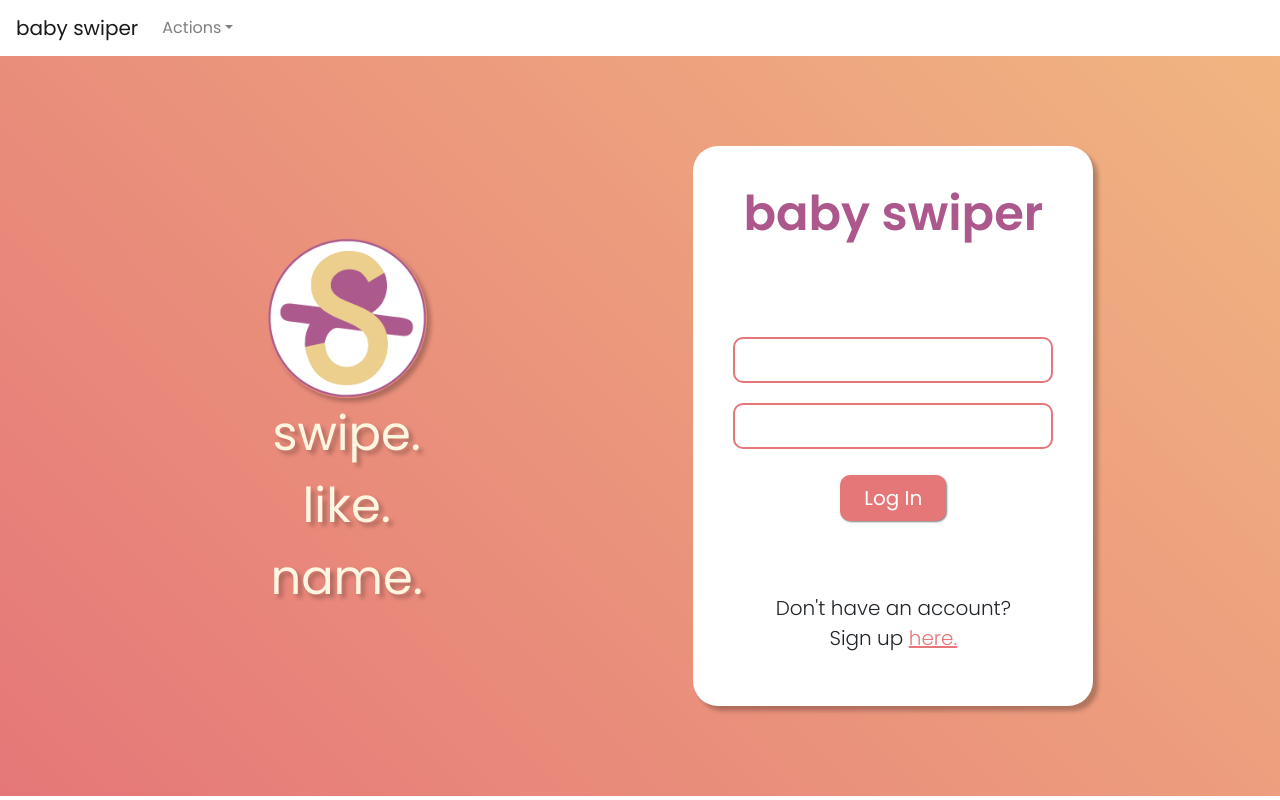
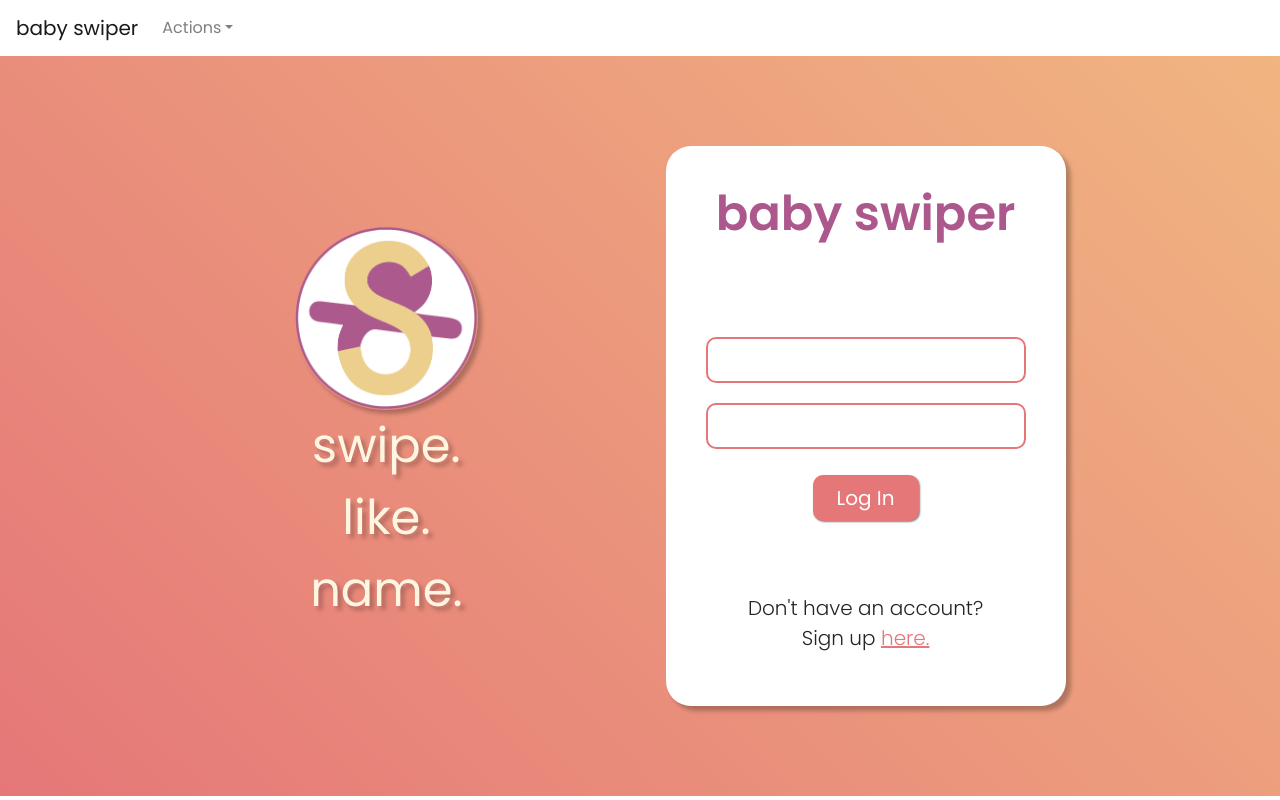
Before and after one commit to hartnerk/babynames_frontend, a React (Create React App) app: page /login in a window 1280 px wide. Built offline with nearby package versions, Linux system fonts and the light colour scheme.

Commit message:
minor change

```diff
--- a/src/styles/styledComponents/LoginPageContainers.js
+++ b/src/styles/styledComponents/LoginPageContainers.js
@@ -19,8 +19,8 @@ const LoginLeft = styled.div`
   margin: 10vh;
 
   img {
-    height: 20vh;
-    width: 20vh;
+    height: 23vh;
+    width: 23vh;
     border-radius: 50%;
     box-shadow: 4px 4px 4px rgba(0, 0, 0, 0.25);
   }
--- a/src/views/auth/LoginPage.js
+++ b/src/views/auth/LoginPage.js
@@ -80,6 +80,7 @@ function LoginPage({ history }) {
       {loading === false && (
         <AuthContainer>
           <LoginPageContainer>
+            <div></div>
             <LoginLeft>
               <img src={logo} className='login-logo' />
               <LeftText>
@@ -115,6 +116,7 @@ function LoginPage({ history }) {
                 </SwiperRedirect>
               </SwiperFormFieldContainer>
             </SwiperForm>
+            <div></div>
           </LoginPageContainer>
         </AuthContainer>
       )}
```
